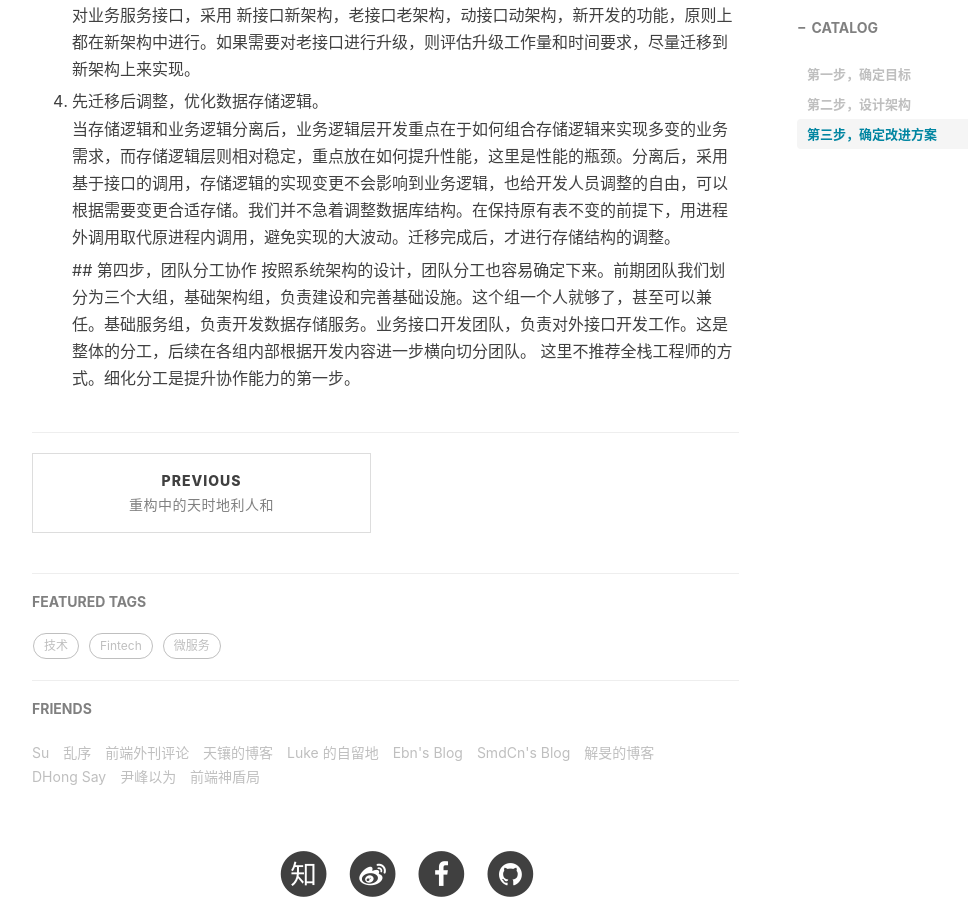
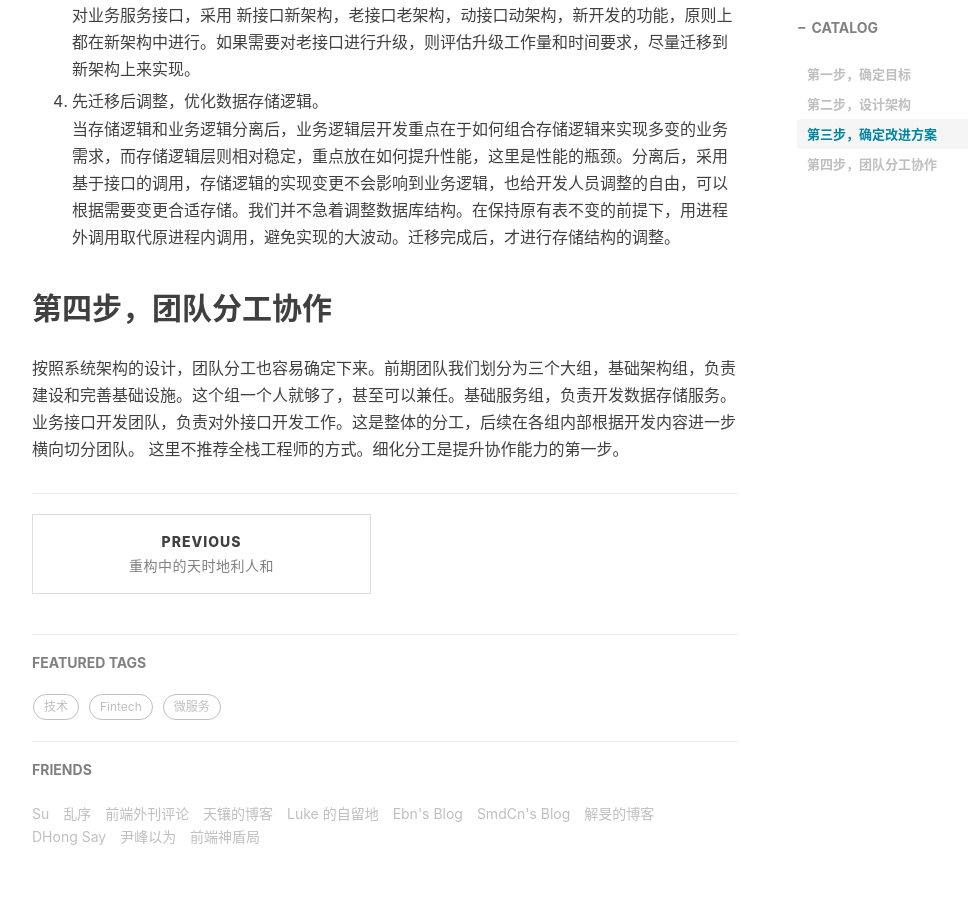
Before and after one commit to duleitony/blog, a Jekyll site: the page built from _posts/2016-08-07-microservice-3.markdown, in a window 1280 px wide and 900 px high, scrolled down 1460 px. Shown: the whole window, without its empty margins (233-1201 px from the left). Built offline with Jekyll 4.4.1, drawn with Linux system fonts in a browser that asks for light colours; nearby versions of some CDN libraries; comment, search, counter and statistics services are not loaded.

Commit message:
microservice3

```diff
--- a/_posts/2016-08-07-microservice-3.markdown
+++ b/_posts/2016-08-07-microservice-3.markdown
@@ -67,6 +67,7 @@ tags:
 <li>先迁移后调整，优化数据存储逻辑。
 <p>当存储逻辑和业务逻辑分离后，业务逻辑层开发重点在于如何组合存储逻辑来实现多变的业务需求，而存储逻辑层则相对稳定，重点放在如何提升性能，这里是性能的瓶颈。分离后，采用基于接口的调用，存储逻辑的实现变更不会影响到业务逻辑，也给开发人员调整的自由，可以根据需要变更合适存储。我们并不急着调整数据库结构。在保持原有表不变的前提下，用进程外调用取代原进程内调用，避免实现的大波动。迁移完成后，才进行存储结构的调整。</p>
 </li>
+</ol>
 
 ## 第四步，团队分工协作
 
```
